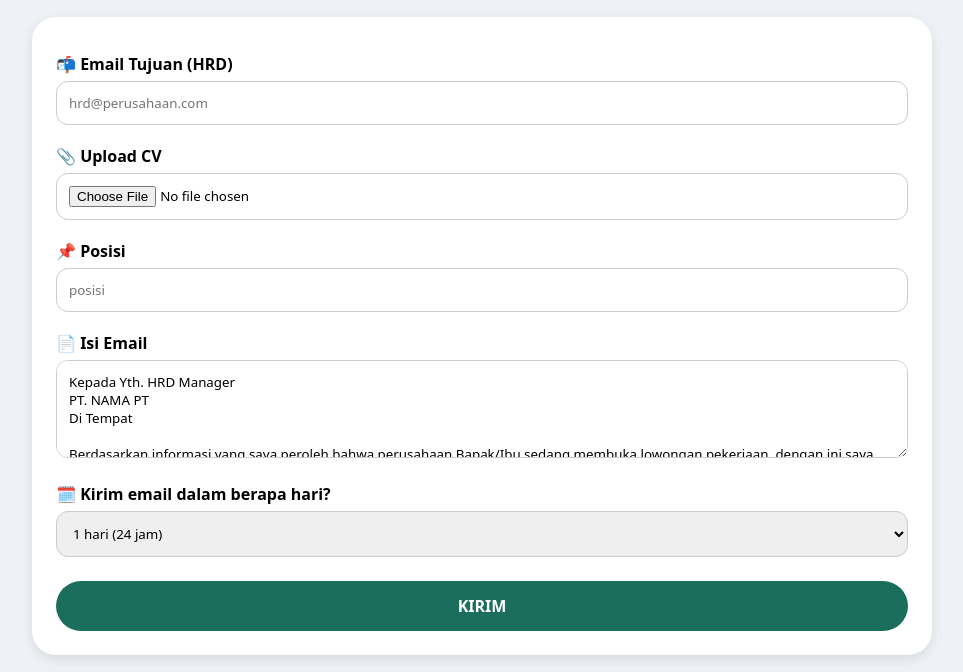
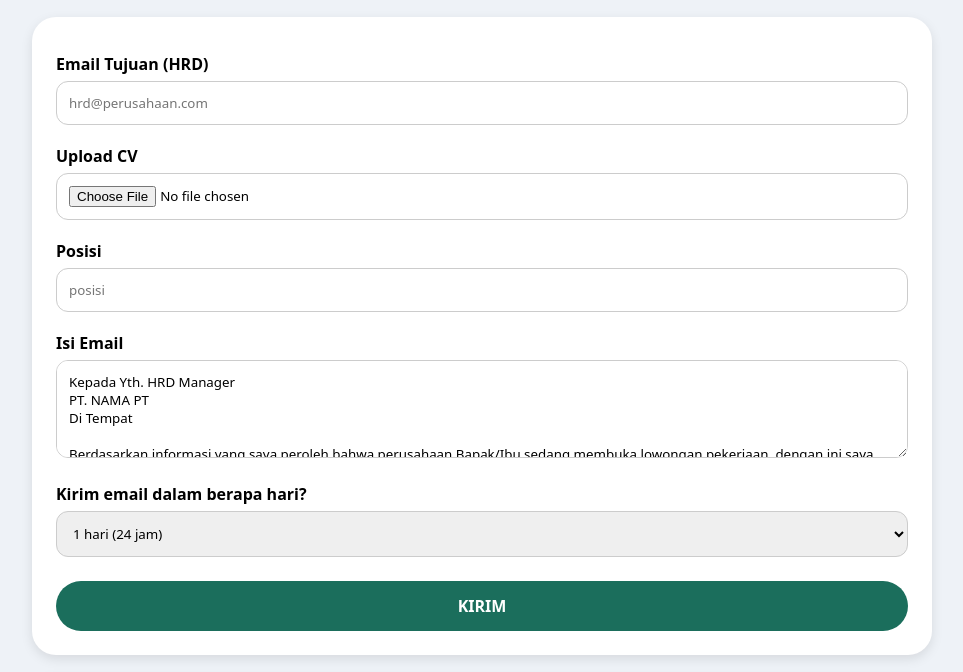
Before and after one commit to ramadhani01/lamaran, a website: page index.html in a window 1280 px wide. Shown: the part 70-742 px from the top of the page, without its empty margins (158-1121 px from the left). Drawn offline with Linux system fonts and the light colour scheme.

Commit message:
Update index.html

```diff
--- a/index.html
+++ b/index.html
@@ -31,16 +31,16 @@
     <h1 class="title">KIRIM MASAL</h1>
 
     <div class="card">
-        <label>📬 Email Tujuan (HRD)</label>
+        <label>Email Tujuan (HRD)</label>
         <input type="email" id="targetEmail" placeholder="hrd@perusahaan.com">
 
-        <label>📎 Upload CV</label>
+        <label>Upload CV</label>
         <input type="file" id="cvFile" accept=".pdf,.doc,.docx">
 
-        <label>📌 Posisi</label>
+        <label>Posisi</label>
         <input type="text" id="subject" placeholder="posisi">
 
-        <label>📄 Isi Email</label>
+        <label>Isi Email</label>
         <textarea id="message" rows="4" placeholder="Isi email lamaran...">Kepada Yth. HRD Manager
 PT. NAMA PT
 Di Tempat
@@ -55,7 +55,7 @@ Hormat saya
 
 Moch. Rizki Ramadhani</textarea>
 
-        <label>🗓️ Kirim email dalam berapa hari?</label>
+        <label>Kirim email dalam berapa hari?</label>
         <select id="totalDays">
             <option value="1" selected>1 hari (24 jam)</option>
             <option value="2">2 hari (48 jam)</option>
```
